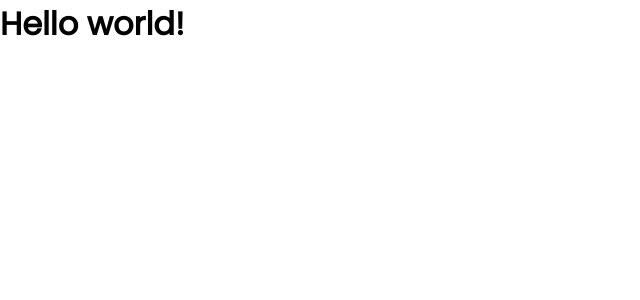
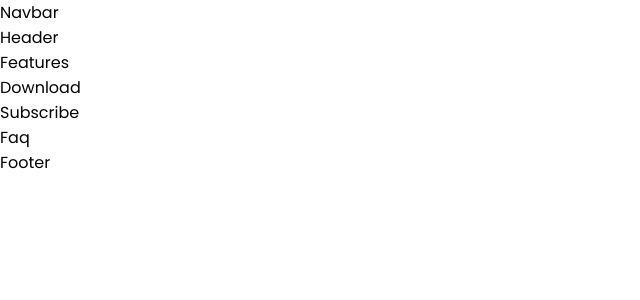
Before and after one commit to yara-stef/Powerlifting, a React (Create React App) app in the folder powerlifting/: page / in a window 1280 px wide. Shown: the top 300 px of the page, without its empty margins (0-640 px from the left). Built offline with nearby package versions, Linux system fonts and the light colour scheme.

Commit message:
imported files from components

```diff
--- a/powerlifting/src/App.js
+++ b/powerlifting/src/App.js
@@ -1,10 +1,25 @@
 import './App.css';
+import Download from './components/download/Download';
+import Faq from './components/faq/Faq';
+import Features from './components/features/Features';
+import Footer from './components/footer/Footer';
+import Header from './components/header/Header';
+import Navbar from './components/navbar/Navbar';
+import Subscribe from './components/subscribe/Subscribe';
 
 function App() {
   return (
-    <div>
-      <h1>Hello world!</h1>
-    </div>
+    <main>
+      <header className='header-bg'>
+        <Navbar />
+        <Header />
+      </header>
+      <Features />
+      <Download />
+      <Subscribe />
+      <Faq />
+      <Footer />
+    </main>
   );
 }
 
--- a/powerlifting/src/components/download/Download.js
+++ b/powerlifting/src/components/download/Download.js
@@ -0,0 +1,9 @@
+import React from 'react'
+
+const Download = () => {
+  return (
+    <div>Download</div>
+  )
+}
+
+export default Download
--- a/powerlifting/src/components/faq/Faq.js
+++ b/powerlifting/src/components/faq/Faq.js
@@ -0,0 +1,9 @@
+import React from 'react'
+
+const Faq = () => {
+  return (
+    <div>Faq</div>
+  )
+}
+
+export default Faq
--- a/powerlifting/src/components/features/Features.js
+++ b/powerlifting/src/components/features/Features.js
@@ -0,0 +1,9 @@
+import React from 'react'
+
+const Features = () => {
+  return (
+    <div>Features</div>
+  )
+}
+
+export default Features
--- a/powerlifting/src/components/footer/Footer.js
+++ b/powerlifting/src/components/footer/Footer.js
@@ -0,0 +1,9 @@
+import React from 'react'
+
+const Footer = () => {
+  return (
+    <div>Footer</div>
+  )
+}
+
+export default Footer
--- a/powerlifting/src/components/header/Header.js
+++ b/powerlifting/src/components/header/Header.js
@@ -0,0 +1,9 @@
+import React from 'react'
+
+const Header = () => {
+  return (
+    <div>Header</div>
+  )
+}
+
+export default Header
--- a/powerlifting/src/components/navbar/Navbar.js
+++ b/powerlifting/src/components/navbar/Navbar.js
@@ -0,0 +1,9 @@
+import React from 'react'
+
+const Navbar = () => {
+  return (
+    <div>Navbar</div>
+  )
+}
+
+export default Navbar
--- a/powerlifting/src/components/subscribe/Subscribe.js
+++ b/powerlifting/src/components/subscribe/Subscribe.js
@@ -0,0 +1,9 @@
+import React from 'react'
+
+const Subscribe = () => {
+  return (
+    <div>Subscribe</div>
+  )
+}
+
+export default Subscribe
```
